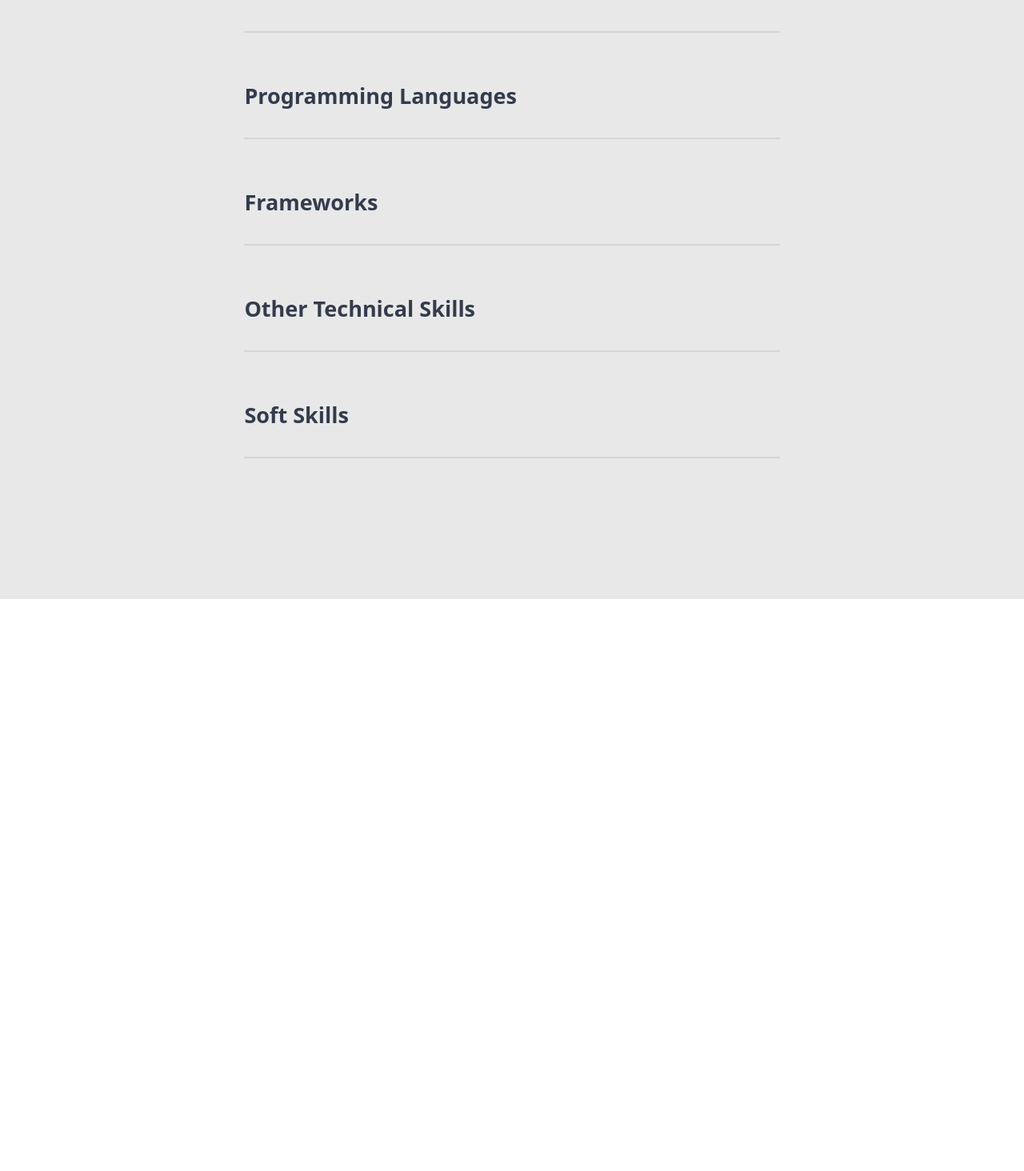
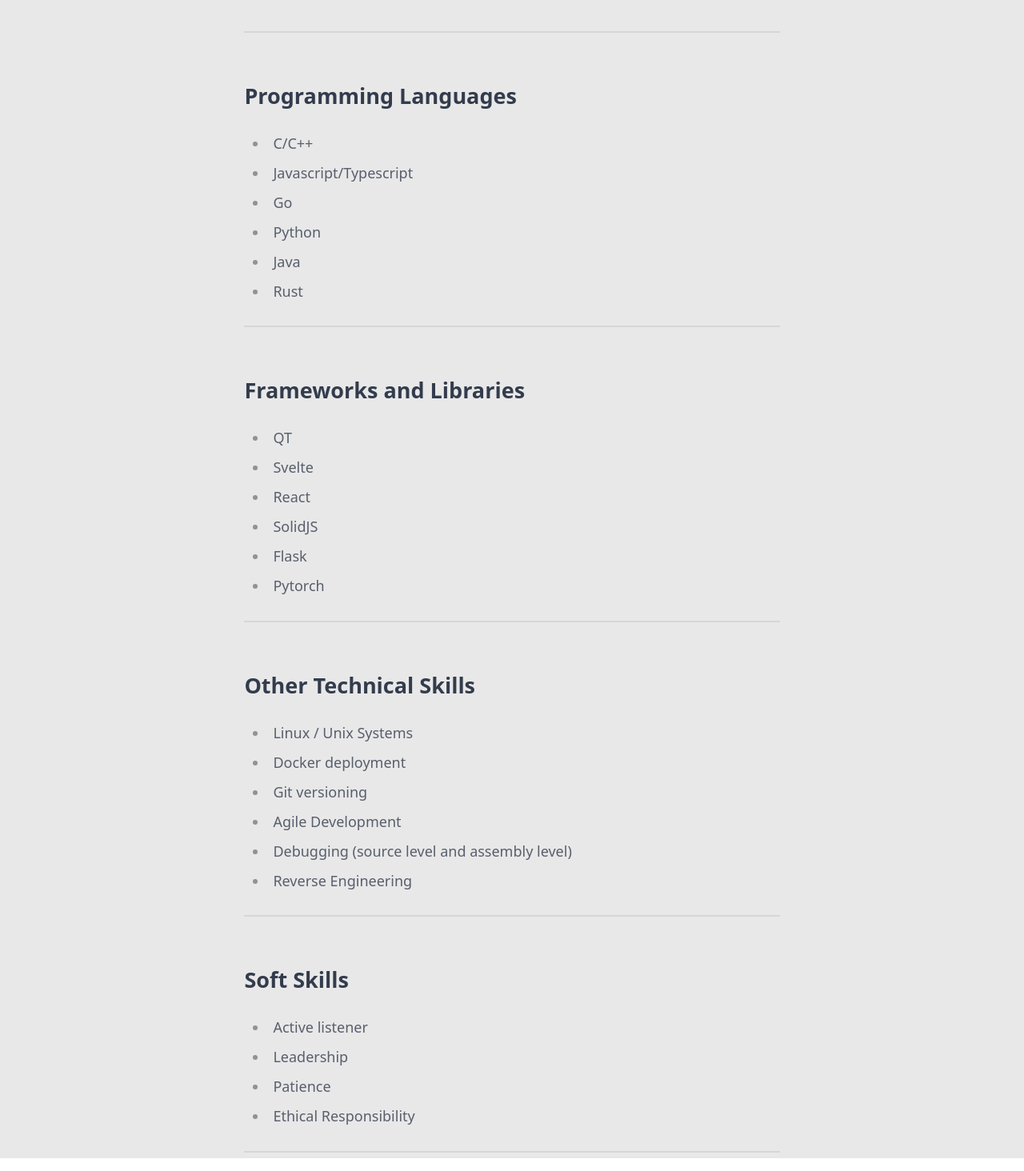
Before and after one commit to rhellwege/Portfolio-CPSC349, a SvelteKit app: page /skills in a window 1280 px wide. Shown: the part 131-1595 px from the top of the page at 80% size. Before the commit the page ends 880 px from the top, so only its background shows below. Built offline with nearby package versions, Linux system fonts and the light colour scheme.

Commit message:
start skills

```diff
--- a/src/routes/skills/+page.svelte
+++ b/src/routes/skills/+page.svelte
@@ -10,24 +10,50 @@
     <div class="divider"></div>
     <section>
         <h2>Programming Languages</h2>
-        <p></p>
-        <div class="divider"></div>
+        <ul>
+            <li>C/C++</li>
+            <li>Javascript/Typescript</li>
+            <li>Go</li>
+            <li>Python</li>
+            <li>Java</li>
+            <li>Rust</li>
+        </ul>
     </section>
+    <div class="divider"></div>
     <section>
-        <h2>Frameworks</h2>
-        <p></p>
-        <div class="divider"></div>
+        <h2>Frameworks and Libraries</h2>
+        <ul>
+            <li>QT</li>
+            <li>Svelte</li>
+            <li>React</li>
+            <li>SolidJS</li>
+            <li>Flask</li>
+            <li>Pytorch</li>
+        </ul>
     </section>
+    <div class="divider"></div>
     <section>
         <h2>Other Technical Skills</h2>
-        <p></p>
-        <div class="divider"></div>
+        <ul>
+            <li>Linux / Unix Systems</li>
+            <li>Docker deployment</li>
+            <li>Git versioning</li>
+            <li>Agile Development</li>
+            <li>Debugging (source level and assembly level)</li>
+            <li>Reverse Engineering</li>
+        </ul>
     </section>
+    <div class="divider"></div>
     <section>
         <h2>Soft Skills</h2>
-        <p></p>
-        <div class="divider"></div>
+        <ul>
+            <li>Active listener</li>
+            <li>Leadership</li>
+            <li>Patience</li>
+            <li>Ethical Responsibility</li>
+        </ul>
     </section>
+    <div class="divider"></div>
 </article>
 
 <style>
```
